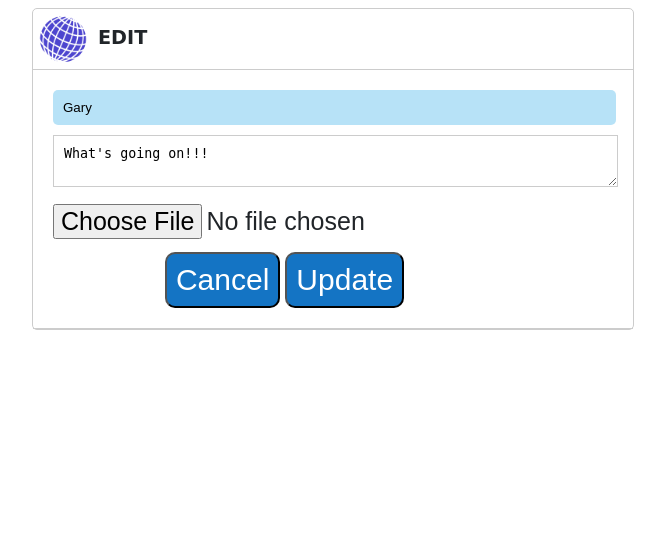
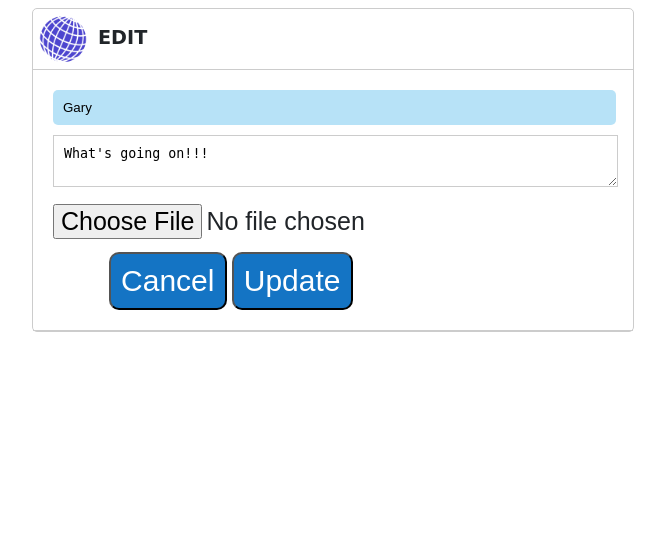
Before and after one commit to Stephan-007/twitter_clone, a Django app: page /edit/45/ in a window 1280 px wide. Shown: the top 550 px of the page, without its empty margins (307-972 px from the left). Run offline with Django 3.2, Linux system fonts and the light colour scheme; data comes from the database, SQL or seed files in the repository.

Commit message:
Final commit

```diff
--- a/static/css/style.css
+++ b/static/css/style.css
@@ -92,7 +92,7 @@
 }
 
 .edit_button {
-  margin-left: 20%;
+  margin-left: 10%;
 }
 
 .chose_img {
```
